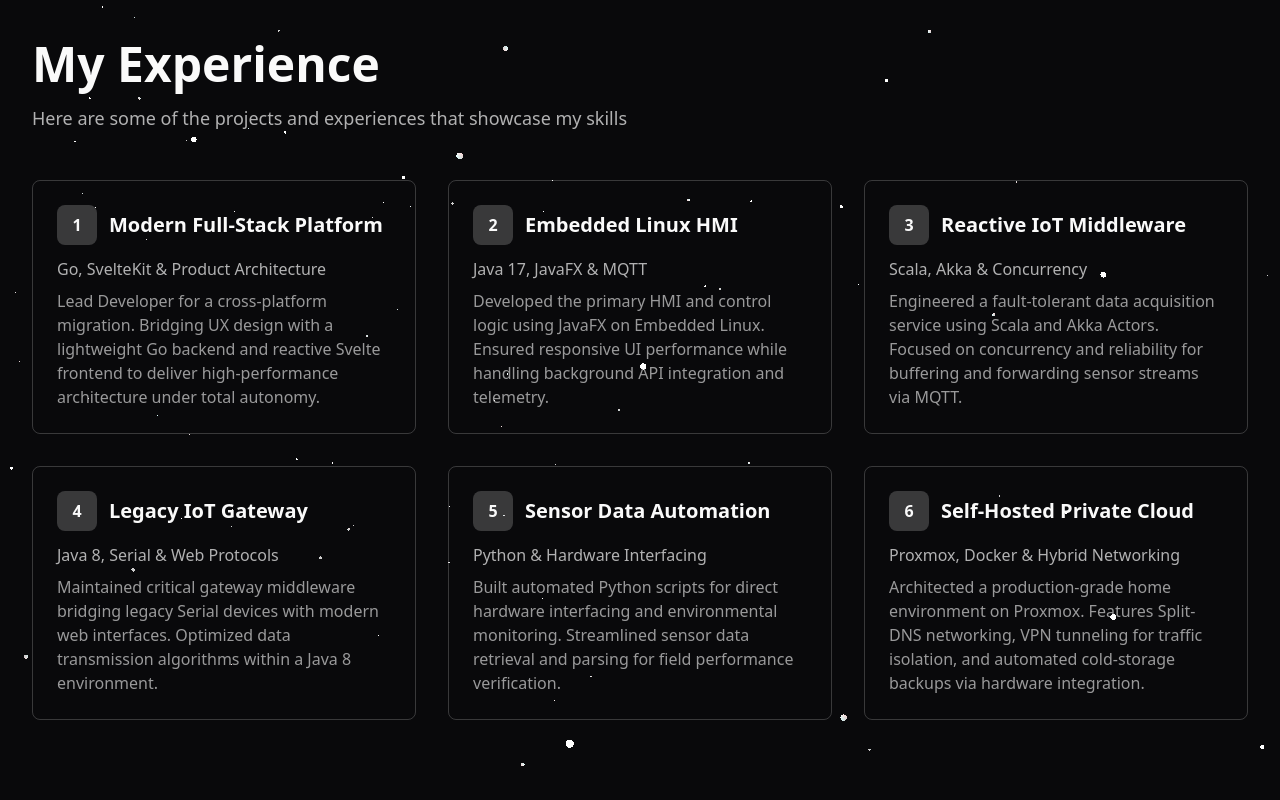
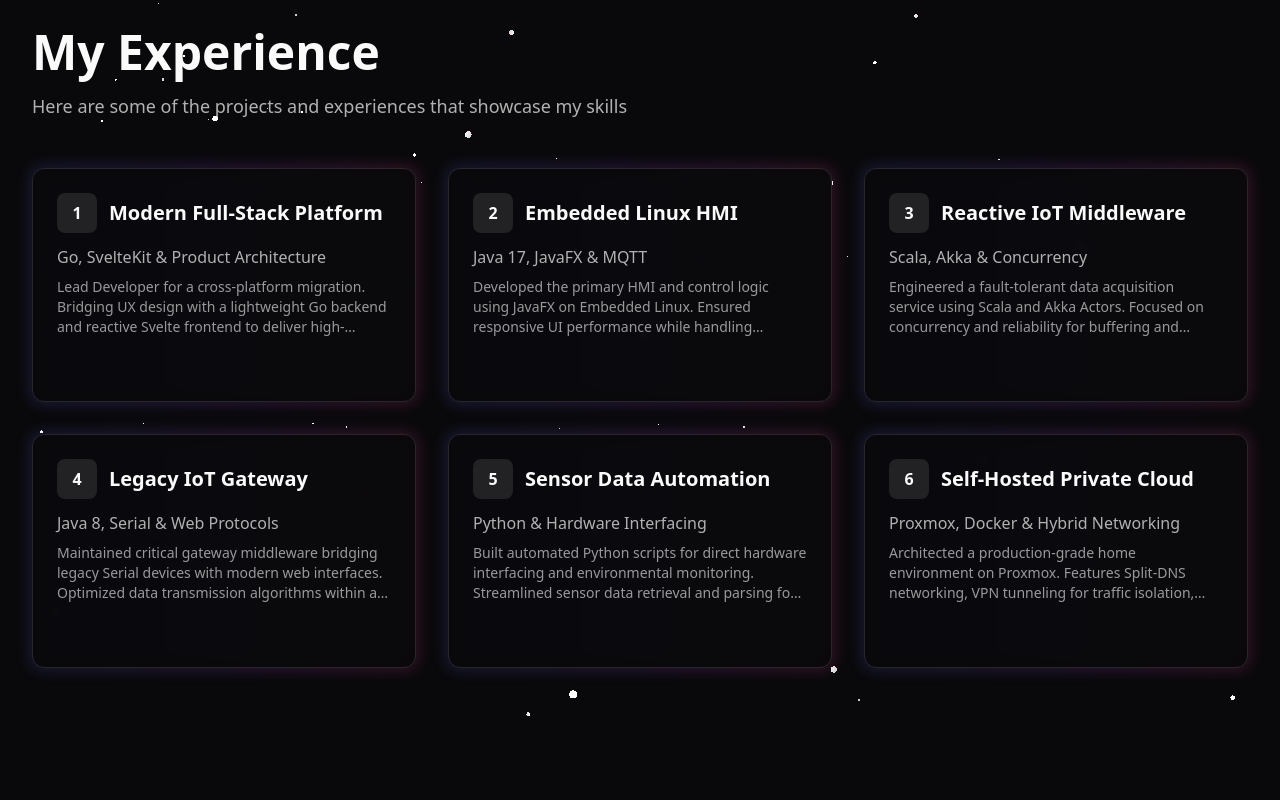
Before and after one commit to Ricky-Bonder/react-portfolio, a Next.js app: page / in a window 1280 px wide. Shown: the part 823-1623 px from the top of the page. After the commit the page ends 1571 px from the top, so only its background shows below. Built offline with nearby package versions, Linux system fonts and the light colour scheme.

Commit message:
GUI improvements

```diff
--- a/app/page.tsx
+++ b/app/page.tsx
@@ -6,7 +6,7 @@ import { motion } from "framer-motion";
 import ClickSpark from "@/components/ClickSpark";
 import Particles from "@/components/Particles";
 import { useRouter } from "next/navigation";
-import { useRef } from "react";
+import { useEffect, useState, useRef } from "react";
 import Link from "next/link";
 import LogoLoop from "@/components/LogoLoop";
 import {
@@ -149,6 +149,35 @@ export default function Home() {
   const router = useRouter();
   const projectsRef = useRef<HTMLDivElement>(null);
 
+  const [isMobile, setIsMobile] = useState(false);
+
+  // Rileviamo se il dispositivo è touch/mobile
+  useEffect(() => {
+    const checkMobile = () => {
+      // Controlla se lo schermo è < 768px (tablet/mobile standard)
+      setIsMobile(window.matchMedia("(max-width: 768px)").matches);
+    };
+
+    checkMobile(); // Check iniziale
+    window.addEventListener("resize", checkMobile); // Check al resize
+    return () => window.removeEventListener("resize", checkMobile);
+  }, []);
+
+  // Definiamo le varianti per orchestrare l'animazione "Attiva"
+  const cardVariants = {
+    idle: { scale: 1, y: 0 },
+    active: { scale: 1.02, y: -5 },
+  };
+  const glowVariants = {
+    idle: { opacity: 0.2 }, // Leggermente visibile di base o 0 se preferisci
+    active: { opacity: 1 },
+  };
+
+  const readMoreVariants = {
+    idle: { opacity: 0, x: -10 },
+    active: { opacity: 1, x: 0 },
+  };
+
   const scrollToProjects = () => {
     projectsRef.current?.scrollIntoView({ behavior: "smooth" });
   };
@@ -209,8 +238,9 @@ export default function Home() {
                 Hi, I'm <span className="text-primary">Riccardo Ossola</span>.
               </h1>
 
-              <div className="flex items-center text-2xl sm:text-4xl md:text-6xl font-bold">
-                <span className="mr-3 opacity-90">I build</span>
+              <div className="flex flex-wrap  md:flex-row items-center gap-3 text-2xl sm:text-4xl md:text-5xl font-bold">
+                <span className="opacity-90 whitespace-nowrap">I build</span>
+
                 <motion.div
                   layout
                   transition={{ type: "spring", damping: 25, stiffness: 100 }}
@@ -327,40 +357,68 @@ export default function Home() {
                 {experiences.map((experience) => (
                   <motion.div
                     key={experience.id}
-                    initial={{ opacity: 0, y: 20 }}
-                    whileInView={{ opacity: 1, y: 0 }}
-                    transition={{ duration: 0.5, delay: experience.id * 0.1 }}
-                    whileHover={{ y: -5 }}
-                    className="border border-primary/20 rounded-lg p-6 hover:border-primary/50 transition-colors cursor-pointer"
+                    initial="idle"
+                    whileHover={!isMobile ? "active" : undefined}
+                    whileInView={isMobile ? "active" : undefined}
+                    // Viewport setting per mobile: si attiva quando il 50% della card è visibile
+                    viewport={{ amount: 0.5, margin: "0px 0px -100px 0px" }}
+                    variants={cardVariants}
+                    transition={{ duration: 0.5 }}
+                    className="relative group rounded-xl cursor-pointer"
                     onClick={() =>
                       localStorage.setItem(
                         "experienceData",
-                        JSON.stringify({
-                          title: experience.title,
-                          description: experience.description,
-                          fullDescription: experience.fullDescription,
-                        }),
+                        JSON.stringify(experience),
                       )
                     }
                   >
-                    <Link href={`/experiences/${experience.expslug}`}>
+                    {/* --- Livello Bagliore Gradiente (Gestito da Variants) --- */}
+                    <motion.div
+                      variants={glowVariants}
+                      transition={{ duration: 0.3 }}
+                      className="absolute -inset-0.5 bg-gradient-to-r from-indigo-500 via-purple-500 to-pink-500 rounded-xl blur -z-10"
+                    />
+
+                    <motion.div
+                      className="relative h-full w-full bg-background/95 backdrop-blur-sm p-6 rounded-xl border transition-colors"
+                      animate={isMobile ? "active" : undefined}
+                      style={{ borderWidth: 1 }}
+                    >
+                      <Link
+                        href={`/experiences/${experience.expslug}`}
+                        className="block h-full"
+                      >
                         <div className="flex items-center gap-3 mb-3">
-                        <div className="w-10 h-10 rounded-lg bg-primary/20 flex items-center justify-center">
-                          <span className="text-primary font-bold">
+                          <div className="w-10 h-10 rounded-lg bg-primary/10 flex items-center justify-center">
+                            {/* Icona ID */}
+                            <motion.span className="font-bold">
                               {experience.id}
-                          </span>
+                            </motion.span>
                           </div>
-                        <h3 className="text-xl font-bold">
+
+                          {/* Titolo */}
+                          <motion.h3 className="text-xl font-bold">
                             {experience.title}
-                        </h3>
+                          </motion.h3>
                         </div>
+
                         <p className="text-foreground/70">
                           {experience.description}
                         </p>
-                      <p className="text-foreground/60 mt-2">
+                        <p className="text-foreground/60 mt-2 line-clamp-3 text-sm">
                           {experience.fullDescription}
                         </p>
+
+                        {/* Indicatore Read More */}
+                        <motion.div
+                          variants={readMoreVariants}
+                          transition={{ duration: 0.3 }}
+                          className="mt-4 text-primary font-medium flex items-center gap-1"
+                        >
+                          Read more <span>→</span>
+                        </motion.div>
                       </Link>
+                    </motion.div>
                   </motion.div>
                 ))}
               </div>
--- a/app/projects/[slug]/client.tsx
+++ b/app/projects/[slug]/client.tsx
@@ -2,68 +2,63 @@
 
 import { Navbar } from "@/components/layout/navbar";
 import { motion } from "framer-motion";
-import Particles from "@/components/Particles"; // Adjust import path if needed
+import Particles from "@/components/Particles";
 import Link from "next/link";
 
-// The data array (same as homepage)
+// Dati completi per la visualizzazione
 const experiences = [
   {
     id: 1,
     title: "Modern Full-Stack Platform",
     description: "Go, SvelteKit & Product Architecture",
-    fullDescription:
-      "Lead Developer for a cross-platform migration. Bridging UX design with a lightweight Go backend and reactive Svelte frontend to deliver high-performance architecture under total autonomy.",
+    fullDescription: "Lead Developer for a cross-platform migration...",
     expslug: "go-svelte-web-app",
   },
   {
     id: 2,
     title: "Embedded Linux HMI",
     description: "Java 17, JavaFX & MQTT",
-    fullDescription:
-      "Developed the primary HMI and control logic using JavaFX on Embedded Linux. Ensured responsive UI performance while handling background API integration and telemetry.",
+    fullDescription: "Developed the primary HMI and control logic...",
     expslug: "java-embedded-app",
   },
+  // ... assicurati di copiare tutti gli oggetti dal file precedente ...
   {
     id: 3,
     title: "Reactive IoT Middleware",
     description: "Scala, Akka & Concurrency",
-    fullDescription:
-      "Engineered a fault-tolerant data acquisition service using Scala and Akka Actors. Focused on concurrency and reliability for buffering and forwarding sensor streams via MQTT.",
+    fullDescription: "Engineered a fault-tolerant data acquisition service...",
     expslug: "scala-backend",
   },
   {
     id: 4,
     title: "Legacy IoT Gateway",
     description: "Java 8, Serial & Web Protocols",
-    fullDescription:
-      "Maintained critical gateway middleware bridging legacy Serial devices with modern web interfaces. Optimized data transmission algorithms within a Java 8 environment.",
+    fullDescription: "Maintained critical gateway middleware...",
     expslug: "gateway-backend",
   },
   {
     id: 5,
     title: "Sensor Data Automation",
     description: "Python & Hardware Interfacing",
-    fullDescription:
-      "Built automated Python scripts for direct hardware interfacing and environmental monitoring. Streamlined sensor data retrieval and parsing for field performance verification.",
+    fullDescription: "Built automated Python scripts...",
     expslug: "ev-monitor-backend",
   },
   {
     id: 6,
     title: "Self-Hosted Private Cloud",
     description: "Proxmox, Docker & Hybrid Networking",
-    fullDescription:
-      "Architected a production-grade home environment on Proxmox. Features Split-DNS networking, VPN tunneling for traffic isolation, and automated cold-storage backups via hardware integration.",
+    fullDescription: "Architected a production-grade home environment...",
     expslug: "homelab-infrastructure",
   },
 ];
 
-export async function generateStaticParams() {
-  return experiences.map((experience) => ({
-    slug: experience.expslug, // "slug" deve corrispondere al nome della cartella [slug]
-  }));
+export default function ProjectDetailClient({ params }: { params: { slug: string } }) {
+  // Troviamo il progetto corrente in base allo slug nell'URL
+  const currentProject = experiences.find(e => e.expslug === params.slug);
+
+  if (!currentProject) {
+    return <div className="text-center py-20">Project not found</div>;
   }
-
-export default function ProjectsClient() {
 
   return (
     <>
@@ -86,65 +81,65 @@ export default function ProjectsClient() {
           </div>
         </div>
 
-        {/* Content Container */}
+        {/* --- DETTAGLIO PROGETTO CORRENTE --- */}
         <div className="max-w-7xl mx-auto px-4 sm:px-6 lg:px-8 py-20 relative z-10">
-
-          {/* Header Section */}
           <motion.div
             initial={{ opacity: 0, y: 20 }}
             animate={{ opacity: 1, y: 0 }}
             transition={{ duration: 0.8 }}
-            className="mb-12 mt-10"
+            className="mb-20"
           >
-            <h1 className="text-5xl font-bold mb-4">All Projects</h1>
-            <p className="text-foreground/70 text-lg max-w-2xl">
-              A collection of my work in embedded systems, full-stack development, and digital experiences.
+            <h1 className="text-5xl font-bold mb-6">{currentProject.title}</h1>
+            <p className="text-2xl text-primary mb-6">{currentProject.description}</p>
+            <div className="prose prose-lg dark:prose-invert max-w-none">
+              <p className="text-xl text-foreground/80 leading-relaxed">
+                {currentProject.fullDescription}
               </p>
+              {/* Qui potresti aggiungere altro contenuto specifico del dettaglio se ne hai */}
+            </div>
           </motion.div>
 
-          {/* Cards Grid */}
+          {/* --- ALTRI PROGETTI (GRIGLIA) --- */}
+          <motion.div
+            initial={{ opacity: 0 }}
+            whileInView={{ opacity: 1 }}
+            className="border-t border-primary/20 pt-12"
+          >
+            <h2 className="text-3xl font-bold mb-8">Other Projects</h2>
             <div className="grid grid-cols-1 md:grid-cols-2 lg:grid-cols-3 gap-8">
-            {experiences.map((experience) => (
+              {experiences
+                .filter(exp => exp.expslug !== params.slug) // Nasconde il progetto che stai già guardando
+                .map((experience) => (
                 <motion.div
                   key={experience.id}
                   initial={{ opacity: 0, y: 20 }}
                   whileInView={{ opacity: 1, y: 0 }}
-                viewport={{ once: true }} // Animates only once when page loads
-                transition={{ duration: 0.5, delay: experience.id * 0.1 }}
+                  viewport={{ once: true }}
+                  transition={{ duration: 0.5 }}
                   whileHover={{ y: -5 }}
                   className="border border-primary/20 rounded-lg p-6 hover:border-primary/50 transition-colors cursor-pointer bg-background/50 backdrop-blur-sm"
                   onClick={() =>
                     localStorage.setItem(
                       "experienceData",
-                    JSON.stringify({
-                      title: experience.title,
-                      description: experience.description,
-                      fullDescription: experience.fullDescription,
-                    })
+                      JSON.stringify(experience)
                     )
                   }
                 >
-                <Link href={`/experiences/${experience.expslug}`}>
+                  <Link href={`/projects/${experience.expslug}`}>
                     <div className="flex items-center gap-3 mb-3">
                       <div className="w-10 h-10 rounded-lg bg-primary/20 flex items-center justify-center">
-                      <span className="text-primary font-bold">
-                        {experience.id}
-                      </span>
+                        <span className="text-primary font-bold">{experience.id}</span>
                       </div>
-                    <h3 className="text-xl font-bold">
-                      {experience.title}
-                    </h3>
+                      <h3 className="text-xl font-bold">{experience.title}</h3>
                     </div>
-                  <p className="text-foreground/70">
-                    {experience.description}
-                  </p>
-                  <p className="text-foreground/60 mt-2 line-clamp-3 text-sm">
+                    <p className="text-foreground/70 text-sm line-clamp-3">
                       {experience.fullDescription}
                     </p>
                   </Link>
                 </motion.div>
               ))}
             </div>
+          </motion.div>
         </div>
       </main>
     </>
--- a/app/projects/[slug]/page.tsx
+++ b/app/projects/[slug]/page.tsx
@@ -1,11 +1,26 @@
-import ProjectsClient from "./client";
-import { Metadata } from "next";
+import ProjectDetailClient from './client';
 
-export const metadata: Metadata = {
-  title: "Projects & Experiences | Riccardo Ossola",
-  description: "A showcase of my recent work, embedded systems, and web applications.",
-};
+// Dati necessari al server per sapere QUALI pagine generare
+const experiences = [
+  { id: 1, expslug: "go-svelte-web-app" },
+  { id: 2, expslug: "java-embedded-app" },
+  { id: 3, expslug: "scala-backend" },
+  { id: 4, expslug: "gateway-backend" },
+  { id: 5, expslug: "ev-monitor-backend" },
+  { id: 6, expslug: "homelab-infrastructure" },
+];
 
-export default function ProjectsPage() {
-  return <ProjectsClient />;
+// Funzione Server-Side obbligatoria per export statico
+export async function generateStaticParams() {
+  return experiences.map((experience) => ({
+    slug: experience.expslug,
+  }));
 }
+
+export default function ProjectDetail({
+  params,
+}: {
+  params: { slug: string };
+}) {
+  return <ProjectDetailClient params={params} />;
+}
--- a/app/projects/page.tsx
+++ b/app/projects/page.tsx
@@ -1,9 +1,9 @@
-'use client'
+"use client";
 
-import { Navbar } from '@/components/layout/navbar'
-import Link from 'next/link'
-import { motion } from 'framer-motion'
-
+import { Navbar } from "@/components/layout/navbar";
+import Link from "next/link";
+import { motion } from "framer-motion";
+import { useEffect, useState } from "react";
 const experiences = [
   {
     id: 1,
@@ -56,10 +56,39 @@ const experiences = [
 ];
 
 export default function ProjectsPage() {
+  const [isMobile, setIsMobile] = useState(false);
+
+  // Rileviamo se il dispositivo è touch/mobile
+  useEffect(() => {
+    const checkMobile = () => {
+      // Controlla se lo schermo è < 768px (tablet/mobile standard)
+      setIsMobile(window.matchMedia("(max-width: 768px)").matches);
+    };
+
+    checkMobile(); // Check iniziale
+    window.addEventListener("resize", checkMobile); // Check al resize
+    return () => window.removeEventListener("resize", checkMobile);
+  }, []);
+
+  // Definiamo le varianti per orchestrare l'animazione "Attiva"
+  const cardVariants = {
+    idle: { scale: 1, y: 0 },
+    active: { scale: 1.02, y: -5 },
+  };
+  const glowVariants = {
+    idle: { opacity: 0.2 }, // Leggermente visibile di base o 0 se preferisci
+    active: { opacity: 1 },
+  };
+
+  const readMoreVariants = {
+    idle: { opacity: 0, x: -10 },
+    active: { opacity: 1, x: 0 },
+  };
+
   return (
     <>
       <Navbar />
-      <main className="min-h-screen">
+      <main className="min-h-screen bg-background relative overflow-hidden">
         <div className="max-w-7xl mx-auto px-4 sm:px-6 lg:px-8 py-20">
           <motion.div
             initial={{ opacity: 0, y: 20 }}
@@ -68,7 +97,8 @@ export default function ProjectsPage() {
           >
             <h1 className="text-5xl font-bold mb-4">Projects</h1>
             <p className="text-foreground/70 text-lg mb-12">
-              A collection of my work in embedded systems, full-stack development, and digital experiences.
+              A collection of my work in embedded systems, full-stack
+              development, and digital experiences.
             </p>
           </motion.div>
 
@@ -76,45 +106,77 @@ export default function ProjectsPage() {
             {experiences.map((experience) => (
               <motion.div
                 key={experience.id}
-                initial={{ opacity: 0, y: 20 }}
-                animate={{ opacity: 1, y: 0 }} // Ho cambiato whileInView in animate per caricamento immediato
-                transition={{ duration: 0.5, delay: experience.id * 0.1 }}
-                whileHover={{ y: -5 }}
-                className="border border-primary/20 rounded-lg p-6 hover:border-primary/50 transition-colors cursor-pointer bg-background/50 backdrop-blur-sm"
+                initial="idle"
+                whileHover={!isMobile ? "active" : undefined}
+                whileInView={isMobile ? "active" : undefined}
+                // Viewport setting per mobile: si attiva quando il 50% della card è visibile
+                viewport={{ amount: 0.5, margin: "0px 0px -100px 0px" }}
+                variants={cardVariants}
+                transition={{ duration: 0.5 }}
+                className="relative group rounded-xl cursor-pointer"
                 onClick={() =>
                   localStorage.setItem(
                     "experienceData",
-                    JSON.stringify({
-                      title: experience.title,
-                      description: experience.description,
-                      fullDescription: experience.fullDescription,
-                    })
+                    JSON.stringify(experience),
                   )
                 }
               >
-                <Link href={`/experiences/${experience.expslug}`}>
+                {/* --- Livello Bagliore Gradiente (Gestito da Variants) --- */}
+                <motion.div
+                  variants={glowVariants}
+                  transition={{ duration: 0.3 }}
+                  className="absolute -inset-0.5 bg-gradient-to-r from-indigo-500 via-purple-500 to-pink-500 rounded-xl blur -z-10"
+                />
+
+                <motion.div
+                  className="relative h-full w-full bg-background/95 backdrop-blur-sm p-6 rounded-xl border transition-colors"
+                  animate={isMobile ? "active" : undefined}
+                  style={{ borderWidth: 1 }}
+                >
+                  <Link
+                    href={`/experiences/${experience.expslug}`}
+                    className="block h-full"
+                  >
                     <div className="flex items-center gap-3 mb-3">
-                    <div className="w-10 h-10 rounded-lg bg-primary/20 flex items-center justify-center">
-                      <span className="text-primary font-bold">
+                      <div className="w-10 h-10 rounded-lg bg-primary/10 flex items-center justify-center">
+                        {/* Icona ID */}
+                        <motion.span
+                          className="font-bold"
+                        >
                           {experience.id}
-                      </span>
+                        </motion.span>
                       </div>
-                    <h3 className="text-xl font-bold">
+
+                      {/* Titolo */}
+                      <motion.h3
+                        className="text-xl font-bold"
+                      >
                         {experience.title}
-                    </h3>
+                      </motion.h3>
                     </div>
+
                     <p className="text-foreground/70">
                       {experience.description}
                     </p>
-                  <p className="text-foreground/60 mt-2 text-sm">
+                    <p className="text-foreground/60 mt-2 line-clamp-3 text-sm">
                       {experience.fullDescription}
                     </p>
+
+                    {/* Indicatore Read More */}
+                    <motion.div
+                      variants={readMoreVariants}
+                      transition={{ duration: 0.3 }}
+                      className="mt-4 text-primary font-medium flex items-center gap-1"
+                    >
+                      Read more <span>→</span>
+                    </motion.div>
                   </Link>
+                </motion.div>
               </motion.div>
             ))}
           </div>
         </div>
       </main>
     </>
-  )
+  );
 }
--- a/components/layout/navbar.tsx
+++ b/components/layout/navbar.tsx
@@ -49,8 +49,10 @@ export function Navbar() {
                 <Link
                   key={item.href}
                   href={item.href}
-                  className={`hover:text-primary text-lg transition-colors ${
-                    isActive ? "font-bold underline text-teal-500" : ""
+                 className={`transition-colors text-lg ${
+                    isActive
+                      ? "font-bold  bg-gradient-to-r from-indigo-500 via-purple-500 to-pink-500 rounded-lg p-1"
+                      : "text-foreground/70 hover:text-primary" // Stile inattivo (uguale al tuo paragrafo)
                   }`}
                 >
                   {item.label}
```
Lines whose indentation alone changed are shown as unchanged.
